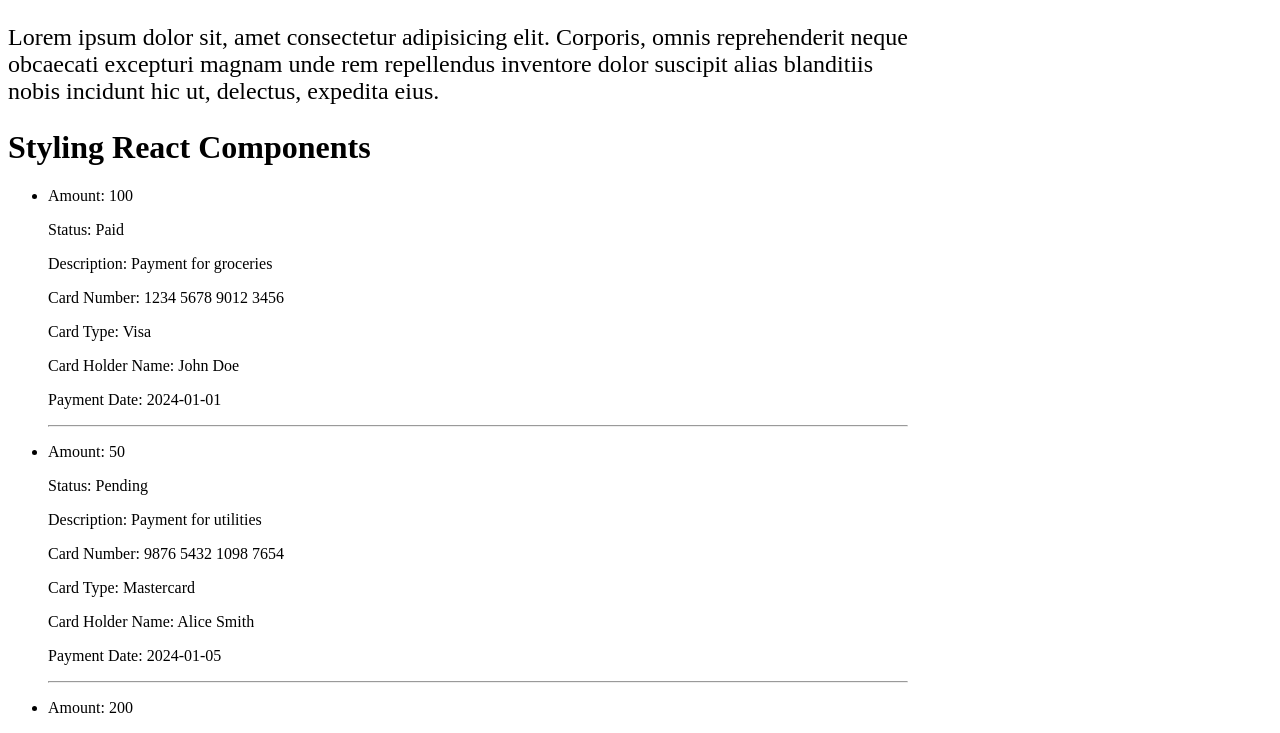
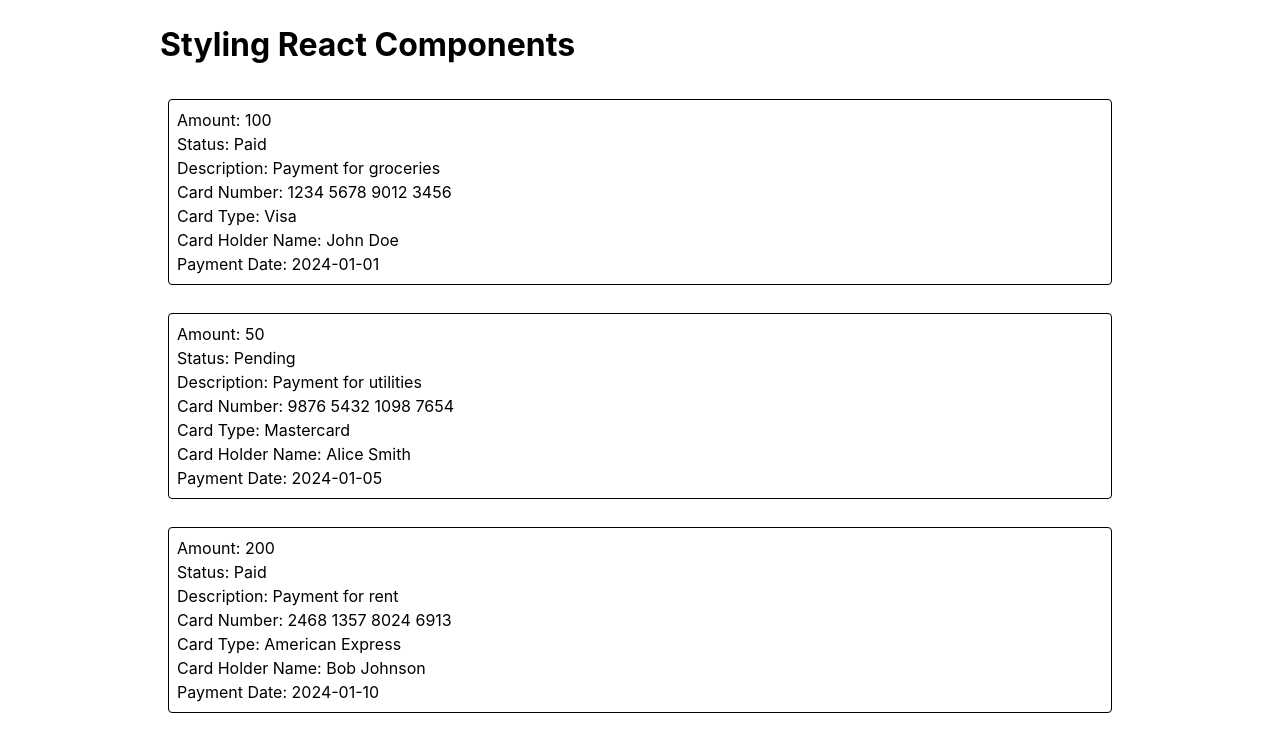
Before and after one commit to ExLuZiVe53/react-training, a React (Vite) app: page / in a window 1280 px wide. Shown: the top 733 px of the page. Built offline with nearby package versions, Linux system fonts and the light colour scheme.

Commit message:
styling main-components from css.module

```diff
--- a/src/components/App/App.jsx
+++ b/src/components/App/App.jsx
@@ -1,18 +1,11 @@
-import PaymentList from "../PaymentList";
+import PaymentList from "../PaymentList/PaymentList";
 import PageTitle from "../PageTitle/PageTitle";
 import initialPayments from "../../payments.json";
 import css from "./App.module.css";
 
 export default function App() {
-  console.log(css);
   return (
     <div className={css.container}>
-      <p className={css.text}>
-        Lorem ipsum dolor sit, amet consectetur adipisicing elit. Corporis,
-        omnis reprehenderit neque obcaecati excepturi magnam unde rem
-        repellendus inventore dolor suscipit alias blanditiis nobis incidunt hic
-        ut, delectus, expedita eius.
-      </p>
       {/* <PageTitle text="Styling React Components" /> */}
       <PageTitle>Styling React Components</PageTitle>
       <PaymentList payments={initialPayments} />
--- a/src/components/App/App.module.css
+++ b/src/components/App/App.module.css
@@ -1,7 +1,5 @@
 .container {
-  width: 900px;
+  max-width: 960px;
+  margin: 0 auto;
+  padding: 0 16px;
 }
-
-.text {
-  font-size: 24px;
-}
--- a/src/components/PageTitle/PageTitle.jsx
+++ b/src/components/PageTitle/PageTitle.jsx
@@ -1,3 +1,5 @@
+import css from "./PageTitle.module.css";
+
 export default function PageTitle({ children }) {
-  return <h1 className="text">{children}</h1>;
+  return <h1 className={css.text}>{children}</h1>;
 }
--- a/src/components/PaymentCard.jsx
+++ /dev/null
@@ -1,27 +0,0 @@
-export default function PaymentCard({
-  payment: {
-    // id,
-    cardNumber,
-    cardType,
-    cardOwner,
-    date,
-    amount,
-    description,
-    isPaid,
-  },
-}) {
-  return (
-    <div>
-      <p>Amount: {amount}</p>
-      {/* {isPaid ? <p>Status: Paid</p> : <p>Status: Pending</p>} */}
-      {/* <p>{isPaid ? "Status: Paid" : "Status: Pending"}</p> */}
-      <p>Status: {isPaid ? "Paid" : "Pending"}</p>
-      <p>Description: {description}</p>
-      <p>Card Number: {cardNumber}</p>
-      <p>Card Type: {cardType}</p>
-      <p>Card Holder Name: {cardOwner}</p>
-      <p>Payment Date: {date}</p>
-      <hr />
-    </div>
-  );
-}
--- /dev/null
+++ b/src/components/PaymentCard/PaymentCard.jsx
@@ -0,0 +1,28 @@
+import css from "./PaymentCard.module.css";
+
+export default function PaymentCard({
+  payment: {
+    // id,
+    cardNumber,
+    cardType,
+    cardOwner,
+    date,
+    amount,
+    description,
+    isPaid,
+  },
+}) {
+  return (
+    <div className={css.container}>
+      <p className={css.text}>Amount: {amount}</p>
+      {/* {isPaid ? <p>Status: Paid</p> : <p>Status: Pending</p>} */}
+      {/* <p>{isPaid ? "Status: Paid" : "Status: Pending"}</p> */}
+      <p className={css.text}>Status: {isPaid ? "Paid" : "Pending"}</p>
+      <p className={css.text}>Description: {description}</p>
+      <p className={css.text}>Card Number: {cardNumber}</p>
+      <p className={css.text}>Card Type: {cardType}</p>
+      <p className={css.text}>Card Holder Name: {cardOwner}</p>
+      <p className={css.text}>Payment Date: {date}</p>
+    </div>
+  );
+}
--- /dev/null
+++ b/src/components/PaymentCard/PaymentCard.module.css
@@ -0,0 +1,13 @@
+.container {
+  padding: 8px;
+  border: 1px solid black;
+  border-radius: 4px;
+}
+
+.text {
+  margin: 0;
+}
+
+.text:hover {
+  color: red;
+}
--- a/src/components/PaymentList.jsx
+++ b/src/components/PaymentList/PaymentList.jsx
@@ -1,11 +1,12 @@
-import PaymentCard from "./PaymentCard";
+import PaymentCard from "../PaymentCard/PaymentCard";
+import css from "./PaymentList.module.css";
 
 export default function PaymentList({ payments }) {
   return (
-    <ul>
+    <ul className={css.list}>
       {payments.map((item) => {
         return (
-          <li key={item.id}>
+          <li key={item.id} className={css.listItem}>
             <PaymentCard payment={item} />
           </li>
         );
--- /dev/null
+++ b/src/components/PaymentList/PaymentList.module.css
@@ -0,0 +1,12 @@
+.list {
+  display: flex;
+  flex-direction: column;
+  gap: 12px;
+  margin: 0;
+  padding: 0;
+  list-style: none;
+}
+
+.listItem {
+  padding: 8px;
+}
--- a/src/index.css
+++ b/src/index.css
@@ -1,11 +1,7 @@
-/* :root {
+:root {
   font-family: Inter, system-ui, Avenir, Helvetica, Arial, sans-serif;
   line-height: 1.5;
   font-weight: 400;
-
-  color-scheme: light dark;
-  color: rgba(255, 255, 255, 0.87);
-  background-color: #242424;
 
   font-synthesis: none;
   text-rendering: optimizeLegibility;
@@ -13,7 +9,13 @@
   -moz-osx-font-smoothing: grayscale;
 }
 
-a {
+img {
+  display: block;
+  max-width: 100%;
+  object-fit: cover;
+}
+
+/* a {
   font-weight: 500;
   color: #646cff;
   text-decoration: inherit;
```
